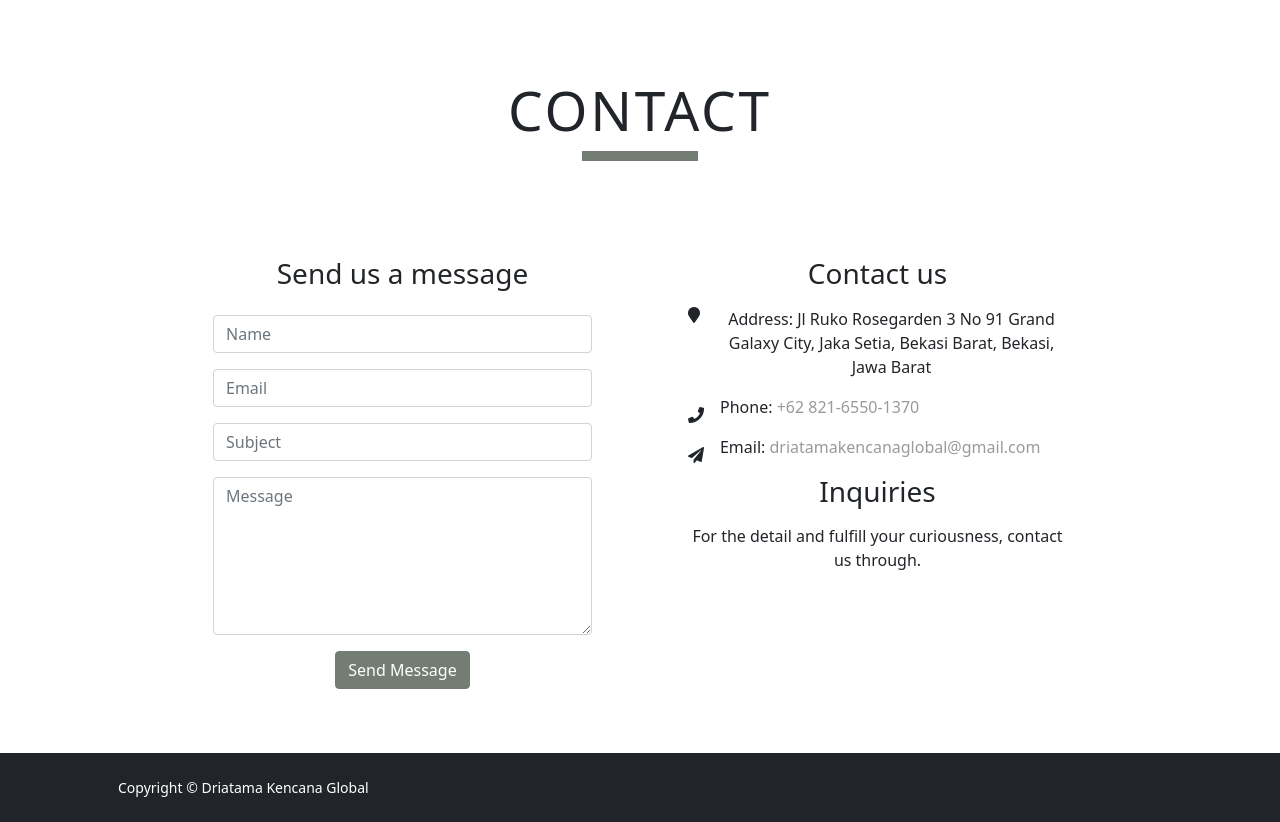
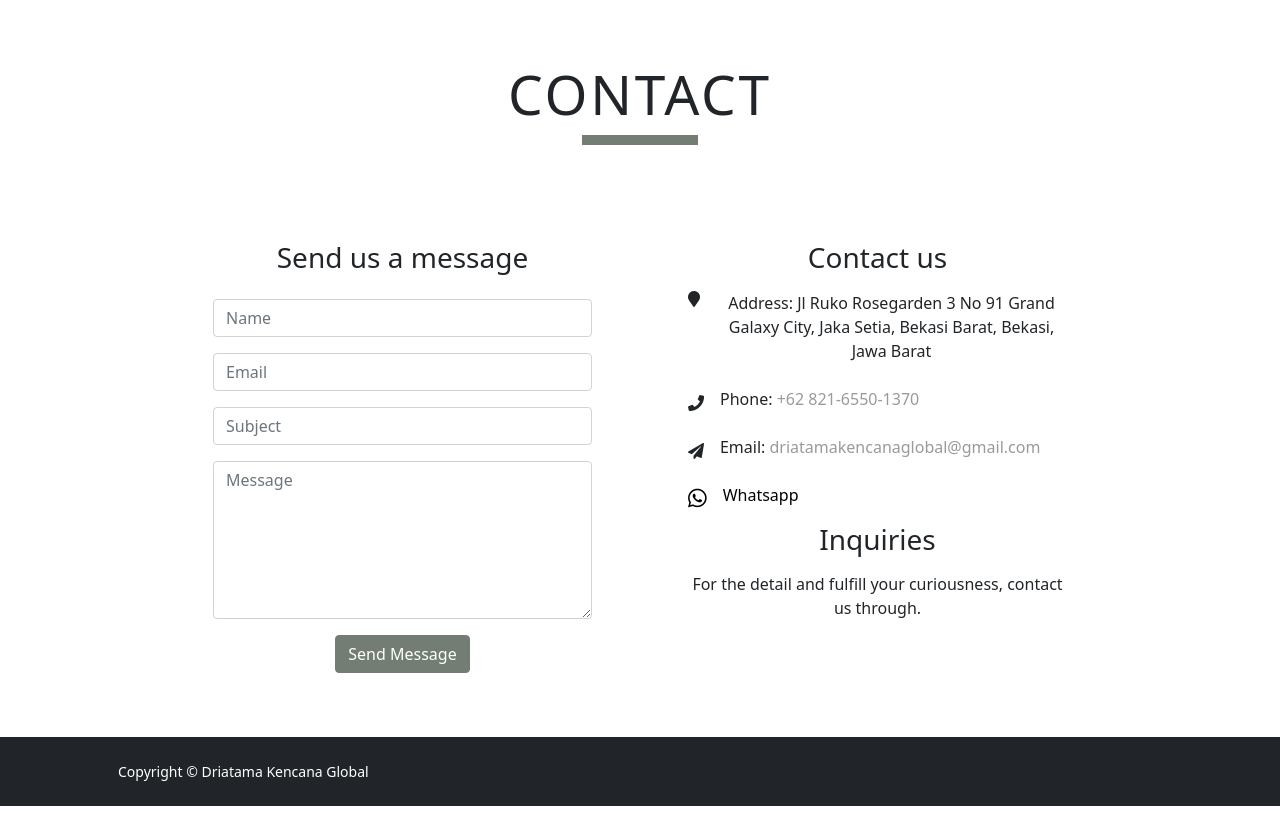
Before and after one commit to ig67co9f/website-project, a plain HTML site: page service.html in a window 1280 px wide. Shown: the part 1858-2680 px from the top of the page. Drawn offline with nearby package versions, Linux system fonts and the light colour scheme.

Commit message:
contact update

```diff
--- a/service.html
+++ b/service.html
@@ -210,7 +210,7 @@
           </div>
         </div>
       </section>
-      <section class="section-3 container-fluid p-0 text-center" style="margin-top: 8vmin">
+      <section class="section-5 container-fluid p-0 text-center">
           <div>
             <h1 class="display-2" style="font-size: 55px">
               <span style="letter-spacing: 0.05em; font-weight: 500">
@@ -282,7 +282,7 @@
                         <div class="icon d-flex align-items-center justify-content-center">
                           <span class="fa fa-phone"></span>
                         </div>
-                        <div class="text pl-3">
+                        <div class="text pl-3 mt-2">
                           <p><span>Phone:</span> <a href="https://wa.me/6282165501370" style="color: rgb(154, 154, 154);">+62 821-6550-1370</a></p>
                         </div>
                       </div>
@@ -290,8 +290,16 @@
                         <div class="icon d-flex align-items-center justify-content-center">
                           <span class="fa fa-paper-plane"></span>
                         </div>
-                        <div class="text pl-3">
+                        <div class="text pl-3 mt-2">
                           <p><span>Email:</span> <a href="mailto:driatamakencanaglobal@gmail.com" style="color: rgb(154, 154, 154);">driatamakencanaglobal@gmail.com</a></p>
+                        </div>
+                      </div>
+                      <div class="dbox w-100 d-flex align-items-center">
+                        <div class="icon d-flex align-items-center justify-content-center">
+                          <a href="https://wa.me/6282165501370" style="color: black;"> <span class="fab fa-whatsapp fa-lg" aria-hidden="true"></span></a>
+                        </div>
+                        <div class="text pl-3 mt-2">
+                          <p><a href="https://wa.me/6282165501370" style="color: black">Whatsapp</a></p>
                         </div>
                       </div>
                         <h3 class="pb-2">Inquiries</h3><div class="dbox w-100 d-flex align-items-start">
```
